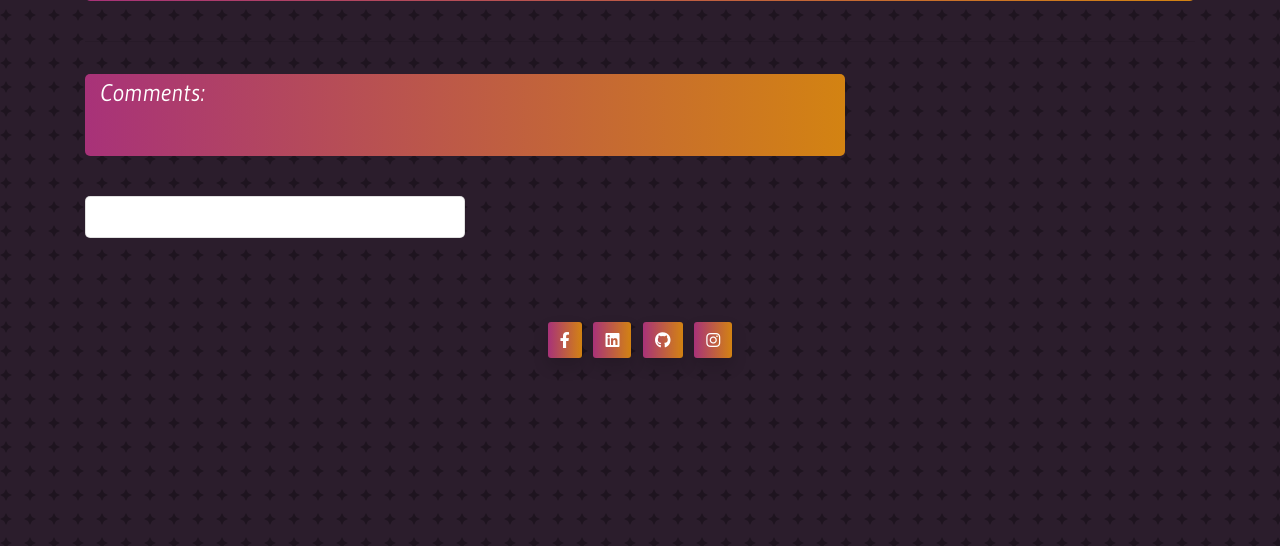
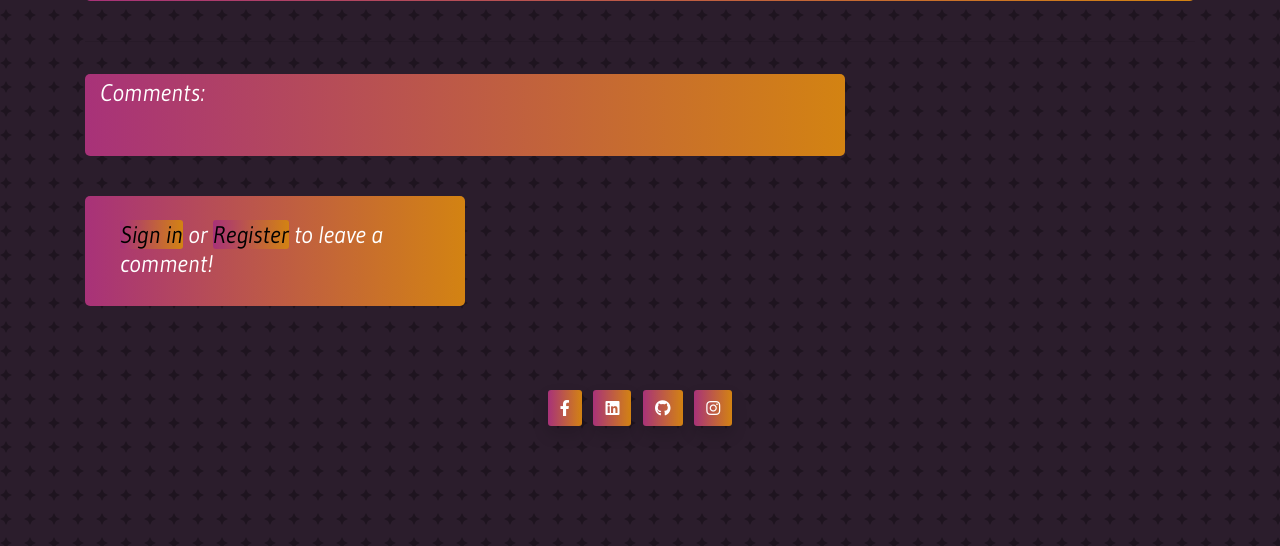
Before and after one commit to FullstackSammy/movie-review-blog, a Django app: template templates/post_detail.html in a window 1280 px wide. Shown: the part 231-777 px from the top of the page. Run offline with Django 3.2, Linux system fonts and the light colour scheme; the template is opened without the code that fills it, so the values that code supplies are empty; some libraries are stand-ins or nearby versions.

Commit message:
added more to comment section

```diff
--- a/templates/post_detail.html
+++ b/templates/post_detail.html
@@ -65,8 +65,8 @@
                 {% endfor %}
             </div>
         </div>
-        <div class="col-md-4 card mb-4 mt-3">
-            <div class="card-body">
+        <div class="col-md-4 card mb-4 mt-3 background-gradient">
+            <div class="card-body ">
                 <!-- For later -->
                 {% if user.is_authenticated %}
 
@@ -75,8 +75,10 @@
                 <form method="post" style="margin-top: 1.3em;">
                     {{ comment_form | crispy }}
                     {% csrf_token %}
-                    <button type="submit" class="btn btn-signup btn-lg"></button>
+                    <button type="submit" class="btn btn-signup btn-lg background-gradient">Comment</button>
                 </form>
+                {% else %}
+                <h4><a class="link" href="{% url 'account_login' %}">Sign in</a> or <a class="link" href="{% url 'account_signup' %}">Register</a> to leave a comment!</h4>
                 {% endif %}
             </div>
         </div>
```
